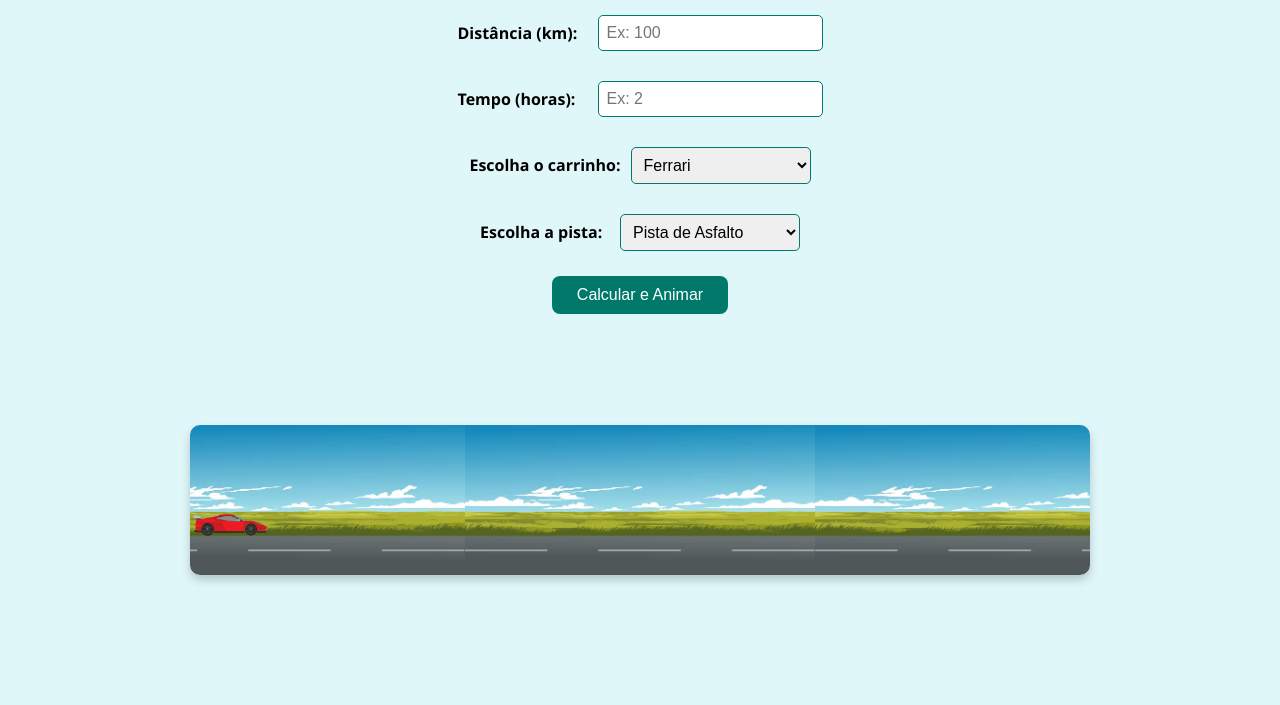
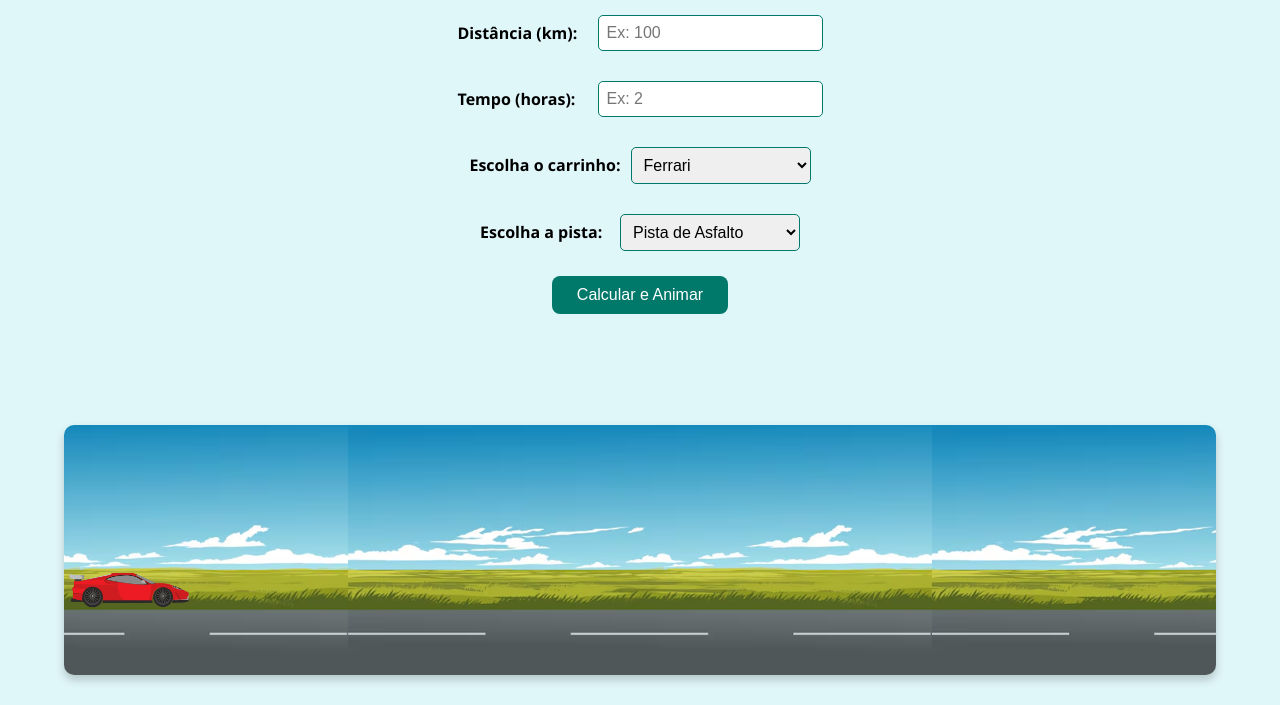
Before and after one commit to sergioLazaris/ProjetoSimuladorJoao, a plain HTML site: page index.html in a window 1280 px wide. Shown: the part 116-821 px from the top of the page. Before the commit the page ends 800 px from the top, so only its background shows below. Drawn offline with Linux system fonts and the light colour scheme.

Commit message:
car e road ajustados

```diff
--- a/index.html
+++ b/index.html
@@ -65,9 +65,9 @@
     .road {
       position: relative;
       margin-top: 50px;
-      width: 80vw;
-      max-width: 900px;
-      height: 150px;
+      width: 90vw;       /* ocupa quase toda a tela */
+      max-width: 1200px; /* pista mais larga */
+      height: 250px;     /* pista mais alta */
       background-image: url('imagens/pista1.png');
       background-size: auto 100%;
       background-repeat: repeat-x;
@@ -79,16 +79,17 @@
 
     .car {
       position: absolute;
-      top: 60px;
+      top: 100px;         /* ajusta a posição vertical dentro da pista maior */
       left: 0;
-      width: 120px;
-      height: 80px;
+      width: 200px;       /* aumenta largura do carro */
+      height: 130px;      /* aumenta altura do carro */
       background-image: url('imagens/carro1.png');
       background-size: contain;
       background-repeat: no-repeat;
       user-select: none;
       pointer-events: none;
     }
+
   </style>
 </head>
 <body>
```
